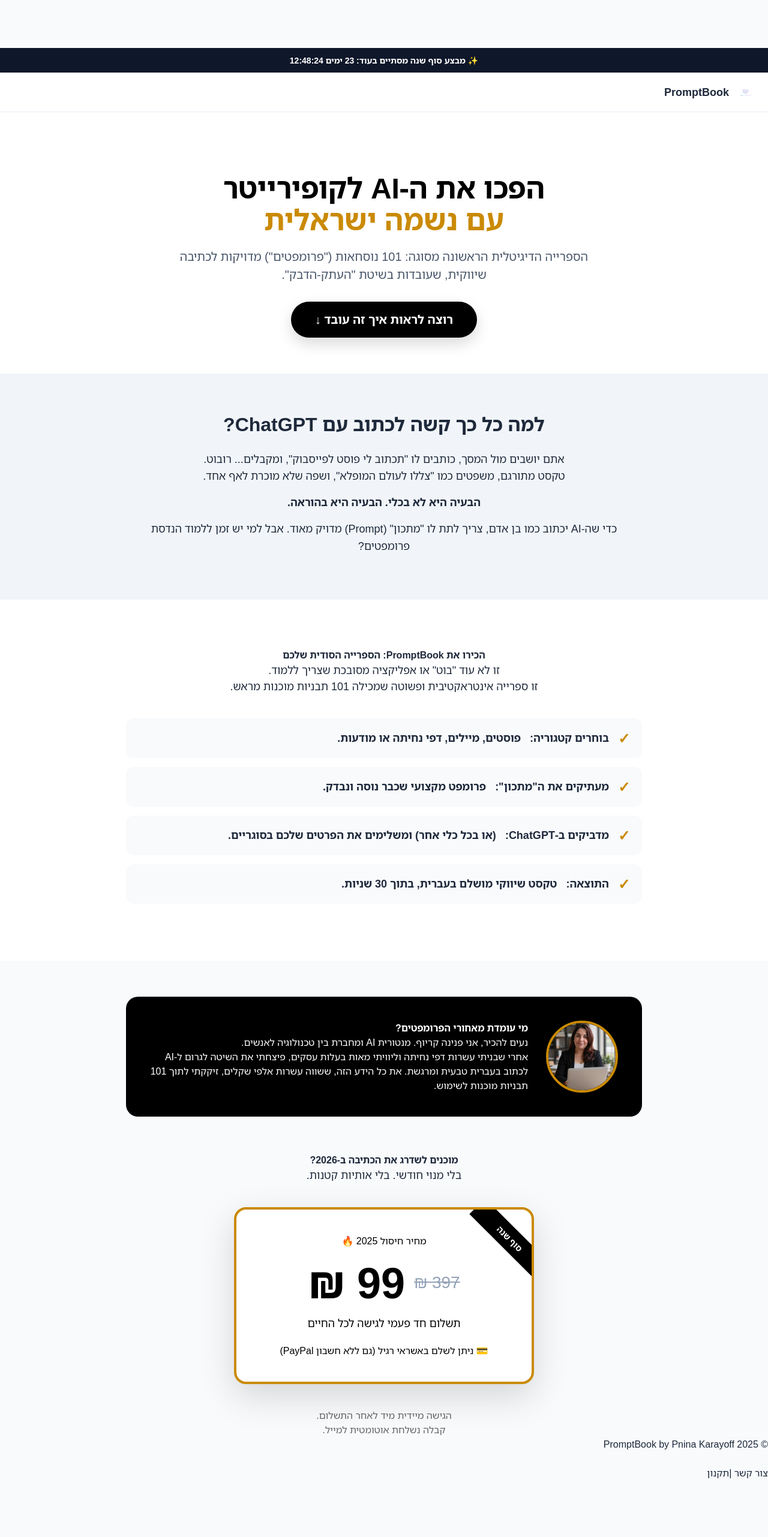
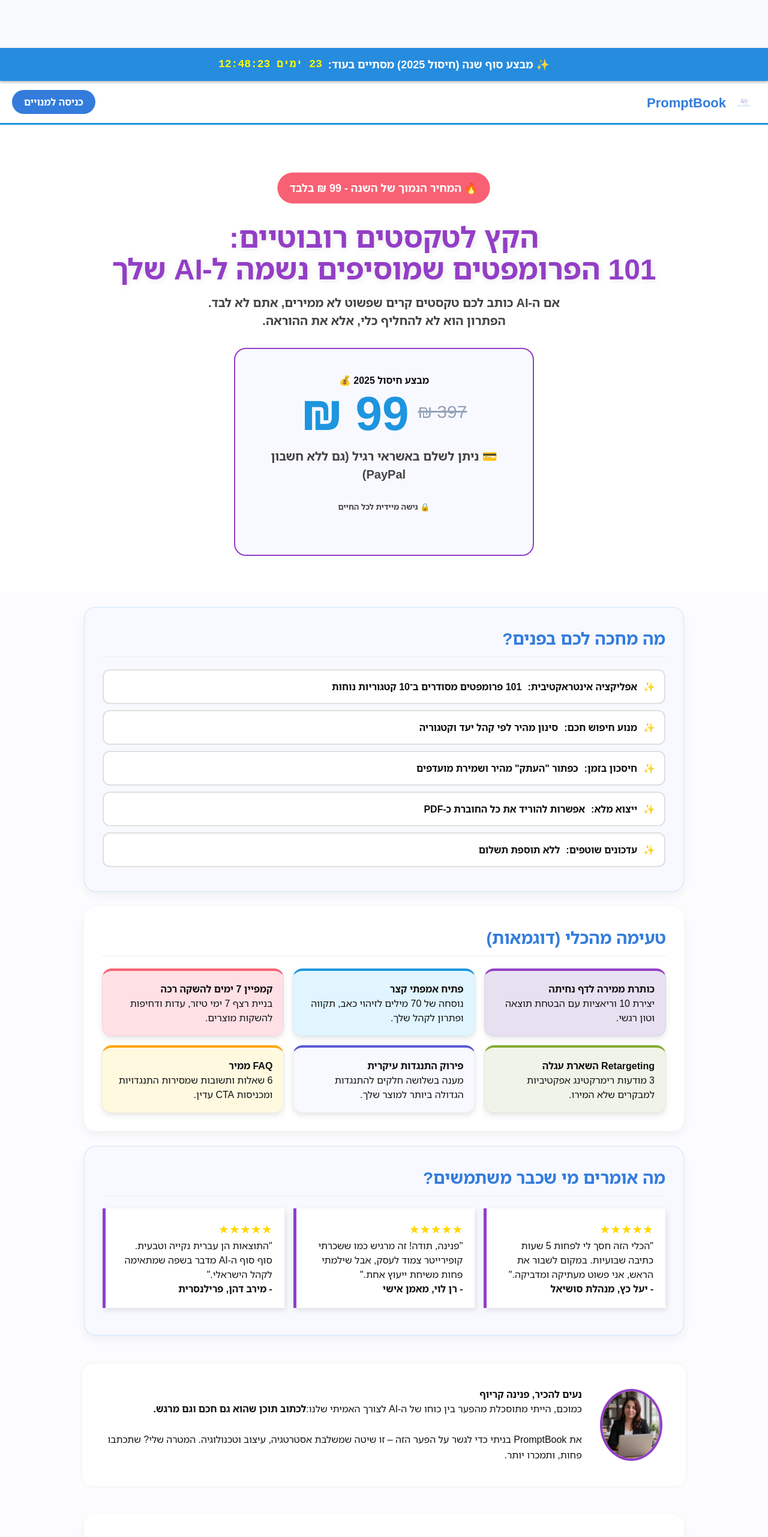
Before and after one commit to PINIKAR/promptbook-clean, a React (Vite) app: page /landing in a window 1280 px wide. Shown: the top 2563 px of the page at 60% size. Before the commit the page ends 2468 px from the top, so only its background shows below. Built offline with nearby package versions, Linux system fonts and the light colour scheme.

Commit message:
Update LandingPage.tsx

```diff
--- a/src/pages/LandingPage.tsx
+++ b/src/pages/LandingPage.tsx
@@ -12,14 +12,14 @@ interface Prompt {
 
 const LandingPage = () => {
   const [timeLeft, setTimeLeft] = useState("");
-  // const [samplePrompts, setSamplePrompts] = useState<Prompt[]>([]); // הסתרנו את הדוגמאות לפי הפידבק
+  // const [samplePrompts, setSamplePrompts] = useState<Prompt[]>([]); // הוסתר לפי בקשה
   const [isPromoActive, setIsPromoActive] = useState(true);
 
   const paypalRan = useRef(false);
   const navigate = useNavigate();
 
   useEffect(() => {
-    // עדכון תאריך לסוף השנה האזרחית
+    // תאריך יעד: סוף שנת 2025
     const deadline = new Date("2025-12-31T23:59:59").getTime();
 
     const tick = () => {
@@ -43,8 +43,7 @@ const LandingPage = () => {
     return () => clearInterval(interval);
   }, []);
 
-  // הסרנו את שליפת הדוגמאות כדי לשמור על סקרנות
-
+  // הטעינה של פייפאל
   useEffect(() => {
     if (paypalRan.current) return;
     paypalRan.current = true;
@@ -52,13 +51,20 @@ const LandingPage = () => {
     const loadPaypal = () => {
       // @ts-ignore
       if (window.paypal && window.paypal.HostedButtons) {
+        const containerTop = document.querySelector("#paypal-container-top");
         const containerBottom = document.querySelector("#paypal-container-bottom");
 
+        if (containerTop) containerTop.innerHTML = "";
         if (containerBottom) containerBottom.innerHTML = "";
 
         // @ts-ignore
         window.paypal.HostedButtons({
-          hostedButtonId: "TWSW6SFMDNR72",
+          hostedButtonId: "TWSW6SFMDNR72", // המזהה הקיים שלך
+        }).render("#paypal-container-top");
+
+        // @ts-ignore
+        window.paypal.HostedButtons({
+          hostedButtonId: "TWSW6SFMDNR72", // המזהה הקיים שלך
         }).render("#paypal-container-bottom");
       }
     };
@@ -78,144 +84,128 @@ const LandingPage = () => {
     }
   }, []);
 
-  const scrollToPrice = () => {
-    document.getElementById("price-section")?.scrollIntoView({ behavior: "smooth" });
-  };
-
   return (
     <>
       <style>{`
+        /* העתקה של העיצוב המקורי והיפה שלך */
         :root {
           --font: 'Noto Sans Hebrew', 'Assistant', 'Arial', sans-serif;
-          --c1: #0f172a;
-          --c2: #ca8a04;
-          --bg: #f8fafc;
+          --c1: #933ec7; /* סגול ראשי */
+          --c2: #1e95df; /* כחול טורקיז */
+          --c3: #337cdc; /* כחול כהה */
+          --c4: #5f5ad7;
+          --danger: #f86173; /* ורוד-אדום */
+          --text: #111;
+          --bg: #fcfcff;
           --card-bg: #ffffff;
-          --danger: #dc2626;
+          --alt-bg: #f8f9ff;
+        }
+
+        @keyframes colorChange {
+            0% { background-color: var(--c1); }
+            33% { background-color: var(--c2); }
+            66% { background-color: var(--c3); }
+            100% { background-color: var(--c1); }
+        }
+        @keyframes pulseDanger {
+            0% { transform: scale(1); box-shadow: 0 0 0 0 rgba(248, 97, 115, 0.7); }
+            70% { transform: scale(1.05); box-shadow: 0 0 0 10px rgba(248, 97, 115, 0); }
+            100% { transform: scale(1); box-shadow: 0 0 0 0 rgba(248, 97, 115, 0); }
         }
 
         .landing-page {
           font-family: var(--font);
+          margin: 0;
           background: var(--bg);
-          color: #1e293b;
+          color: var(--text);
           min-height: 100vh;
-          overflow-x: hidden;
         }
 
         .wrap {
-          max-width: 900px;
+          max-width: 1050px;
           margin: 0 auto;
           padding: 20px;
         }
 
         .landing-header {
           padding: 15px 20px;
-          background: white;
+          border-bottom: 3px solid var(--c2);
+          background: var(--card-bg);
           display: flex;
           justify-content: space-between;
           align-items: center;
-          border-bottom: 1px solid #e2e8f0;
-          position: sticky;
-          top: 0;
-          z-index: 40;
         }
 
         .bar {
+          position: sticky;
+          top: 0;
+          z-index: 50;
           background: var(--c1);
+          animation: colorChange 15s infinite alternate;
+          color: white;
+          display: flex;
+          gap: 10px;
+          align-items: center;
+          justify-content: center;
+          padding: 14px 12px;
+          font-size: 18px;
+          font-weight: 700;
+          box-shadow: 0 2px 5px rgba(0, 0, 0, 0.3);
+        }
+
+        .bar .time {
+          font-weight: 900;
+          color: yellow;
+          font-family: monospace;
+        }
+
+        .promo-bar-static {
+            background-color: var(--danger);
             color: white;
             text-align: center;
-          padding: 10px;
-          font-weight: bold;
-          font-size: 14px;
+            font-size: 18px;
+            font-weight: 800;
+            padding: 12px 20px;
+            border-radius: 30px;
+            margin: 20px auto 30px;
+            width: fit-content;
+            box-shadow: 0 4px 10px rgba(0, 0, 0, 0.4);
+            animation: pulseDanger 2s infinite;
         }
 
         .hero {
             text-align: center;
-          padding: 80px 20px 40px;
-          background: white;
+            background: var(--card-bg);
+            padding: 40px 20px;
         }
 
         .hero h1 {
+            margin: 0 auto 15px;
             font-size: 48px;
             line-height: 1.1;
-          color: black;
+            color: var(--c1);
             font-weight: 900;
-          margin-bottom: 20px;
-        }
-
-        .hero h1 span {
-          color: var(--c2);
-          display: block;
+            text-shadow: 2px 2px 10px rgba(0, 0, 0, 0.1);
         }
 
         .hero p {
+            margin: 0 auto 30px;
+            max-width: 700px;
+            color: #444;
             font-size: 20px;
-            color: #475569;
-            max-width: 700px;
-            margin: 0 auto 30px;
-            line-height: 1.5;
-        }
-
-        .cta-btn {
-            background: black;
-            color: white;
-            font-size: 20px;
-            font-weight: bold;
-            padding: 15px 40px;
-            border-radius: 50px;
-            border: none;
-            cursor: pointer;
-            transition: transform 0.2s;
-            box-shadow: 0 10px 25px rgba(0,0,0,0.15);
-        }
-        .cta-btn:hover {
-            transform: scale(1.05);
-            background: #333;
-        }
-
-        /* סקשן הכאב - הוספה חדשה */
-        .pain-section {
-            background: #f1f5f9;
-            padding: 60px 20px;
-            text-align: center;
-        }
-        .pain-box {
-            max-width: 800px;
-            margin: 0 auto;
-        }
-        .pain-box h2 { font-size: 32px; margin-bottom: 20px; }
-        .pain-box p { font-size: 18px; line-height: 1.6; margin-bottom: 15px; }
-
-        .solution-section {
-            padding: 60px 20px;
-            text-align: center;
-            background: white;
+            font-weight: 600;
         }
 
         .price-box {
-          background: #fff;
-          color: black;
-          max-width: 500px;
-          margin: 40px auto;
+          background: var(--alt-bg);
           border-radius: 20px;
           padding: 40px;
-          box-shadow: 0 20px 60px rgba(0,0,0,0.15);
-          border: 4px solid var(--c2);
-          position: relative;
-          overflow: hidden;
-        }
-
-        .price-box::before {
-          content: "סוף שנה";
-          position: absolute;
-          top: 30px;
-          right: -40px;
-          background: black;
-          color: white;
-          font-weight: bold;
-          padding: 8px 50px;
-          transform: rotate(45deg);
-          font-size: 14px;
+          text-align: center;
+          border: 2px solid var(--c1);
+          margin-top: 30px;
+          max-width: 500px;
+          margin-left: auto;
+          margin-right: auto;
         }
 
         .price-display {
@@ -223,145 +213,223 @@ const LandingPage = () => {
           align-items: center;
           justify-content: center;
           gap: 15px;
-          margin: 20px 0;
+          margin-bottom: 20px;
         }
 
         .old-price {
           text-decoration: line-through;
           color: #94a3b8;
-          font-size: 28px;
+          font-size: 30px;
         }
 
         .new-price {
-          font-size: 72px;
+          font-size: 80px;
           font-weight: 900;
-          color: black;
+          color: var(--c2);
           line-height: 1;
+        }
+
+        .sec {
+          border-radius: 20px;
+          padding: 30px;
+          margin: 25px auto;
+          box-shadow: 0 6px 15px rgba(0,0,0,0.05);
+          max-width: 1000px;
+          background: var(--card-bg);
+        }
+
+        .sec.alt {
+          background: var(--alt-bg);
+          border: 1px solid rgba(30,149,223,0.2);
+        }
+
+        .sec h2 {
+            margin: 0 0 20px;
+            font-size: 28px;
+            color: var(--c3);
+            border-bottom: 1px solid #eee;
+            padding-bottom: 10px;
+            font-weight: 700;
+        }
+
+        .teaser {
+          display: grid;
+          grid-template-columns: repeat(auto-fill, minmax(280px, 1fr));
+          gap: 15px;
+        }
+
+        .card {
+            border-radius: 16px;
+            padding: 18px;
+            box-shadow: 0 4px 10px rgba(0,0,0,0.1);
+            color: var(--text);
+            transition: transform 0.3s;
+            border: 1px solid rgba(0,0,0,0.05);
+        }
+
+        /* צבעים לכרטיסיות כמו במקור */
+        .card:nth-child(6n+1) { background-color: #E6E0F1; border-top: 4px solid var(--c1); }
+        .card:nth-child(6n+2) { background-color: #E0F5FF; border-top: 4px solid var(--c2); }
+        .card:nth-child(6n+3) { background-color: #FFE0E5; border-top: 4px solid var(--danger); }
+        .card:nth-child(6n+4) { background-color: #F0F4E8; border-top: 4px solid #88aa33; }
+        .card:nth-child(6n+5) { background-color: #F8F9FF; border-top: 4px solid var(--c4); }
+        .card:nth-child(6n+6) { background-color: #FFF9E0; border-top: 4px solid orange; }
+
+        .testimonial {
+            background: white;
+            border-left: 5px solid var(--c1);
+            padding: 20px;
+            box-shadow: 2px 4px 10px rgba(0,0,0,0.1);
+            margin-bottom: 15px;
         }
 
         .bullets li {
           list-style: none;
-          background: #f8fafc;
-          padding: 15px 20px;
+          background: #fff;
+          padding: 15px;
           border-radius: 12px;
-          margin-bottom: 15px;
-          font-weight: 600;
+          border: 2px solid #e0e0e0;
+          font-weight: 700;
+          margin-bottom: 10px;
           display: flex;
           align-items: center;
-          gap: 15px;
-          text-align: right;
-          font-size: 18px;
+          gap: 10px;
         }
-
-        .bullets li:before {
-          content: "✓";
-          color: var(--c2);
-          font-weight: 900;
-          font-size: 24px;
-        }
+        .bullets li:before { content: "✨"; }
 
         .about {
           display: flex;
           gap: 30px;
           align-items: center;
-          background: black;
-          color: white;
+          background: var(--card-bg);
           padding: 40px;
           border-radius: 20px;
-          margin: 40px 0;
+          border: 1px solid #eee;
         }
-
         .about img {
           width: 120px;
           height: 120px;
           border-radius: 50%;
-          border: 4px solid var(--c2);
+          border: 4px solid var(--c1);
           object-fit: cover;
-          flex-shrink: 0;
+        }
+
+        .login-btn {
+            background-color: var(--c3);
+            color: white;
+            padding: 8px 20px;
+            border-radius: 20px;
+            text-decoration: none;
+            font-weight: bold;
+            cursor: pointer;
+            border: none;
+        }
+
+        .credit-card-note {
+            font-size: 14px;
+            color: #666;
+            margin-top: 10px;
+            font-weight: 600;
         }
 
         @media (max-width: 768px) {
           .hero h1 { font-size: 36px; }
           .about { flex-direction: column; text-align: center; }
-          .cta-btn { width: 100%; }
         }
       `}</style>
 
       <div className="landing-page" dir="rtl">
         {isPromoActive && (
           <div className="bar">
-            <span>✨ מבצע סוף שנה מסתיים בעוד: </span>
+            <span>✨ מבצע סוף שנה (חיסול 2025) מסתיים בעוד: </span>
             <span className="time">{timeLeft}</span>
           </div>
         )}
 
         <header className="landing-header">
-          <div style={{display:'flex', alignItems:'center', gap:'10px'}}>
-            <img src="/logo.png" alt="PromptBook" style={{height:'35px'}} />
-            <div style={{fontWeight:'800', fontSize:'18px'}}>PromptBook</div>
-          </div>
+          <a href="/" className="logo" style={{display:'flex', alignItems:'center', textDecoration:'none', gap:'10px'}}>
+            <img src="/logo.png" alt="PromptBook" className="logo-img" style={{height: '40px'}} />
+            <div className="title" style={{color: 'var(--c3)', fontWeight:'800', fontSize:'22px'}}>PromptBook</div>
+          </a>
+          <button onClick={() => navigate('/auth')} className="login-btn">
+            כניסה למנויים
+          </button>
         </header>
 
-        {/* Hero Section: בלי מחיר, רק ההבטחה */}
         <section className="hero">
           <div className="wrap">
+            <div className="promo-bar-static">
+                🔥 המחיר הנמוך של השנה - 99 ₪ בלבד
+            </div>
+
             <h1>
-              הפכו את ה-AI לקופירייטר
-              <span>עם נשמה ישראלית</span>
+              הקץ לטקסטים רובוטיים: <br/>
+              101 הפרומפטים שמוסיפים נשמה ל-AI שלך
             </h1>
             <p>
-              הספרייה הדיגיטלית הראשונה מסוגה:
-              101 נוסחאות ("פרומפטים") מדויקות לכתיבה שיווקית, שעובדות בשיטת "העתק-הדבק".
+              אם ה-AI כותב לכם טקסטים קרים שפשוט לא ממירים, אתם לא לבד.
+              <br/>
+              הפתרון הוא לא להחליף כלי, אלא את ההוראה.
             </p>
-            <button onClick={scrollToPrice} className="cta-btn">
-              רוצה לראות איך זה עובד ↓
-            </button>
+
+            <div className="price-box">
+              <h2>מבצע חיסול 2025 💰</h2>
+              <div className="price-display">
+                <span className="old-price">397 ₪</span>
+                <span className="new-price">99 ₪</span>
+              </div>
+
+              <div id="paypal-container-top"></div>
+
+              <p className="credit-card-note">
+                💳 ניתן לשלם באשראי רגיל (גם ללא חשבון PayPal)
+              </p>
+              <p style={{marginTop: '10px', fontSize: '13px'}}>🔒 גישה מיידית לכל החיים</p>
+            </div>
           </div>
         </section>
 
-        {/* Pain Section: הבעיה והכאב */}
-        <section className="pain-section">
-          <div className="pain-box">
-            <h2>למה כל כך קשה לכתוב עם ChatGPT?</h2>
-            <p>
-              אתם יושבים מול המסך, כותבים לו "תכתוב לי פוסט לפייסבוק", ומקבלים... רובוט.
-              <br/>
-              טקסט מתורגם, משפטים כמו "צללו לעולם המופלא", ושפה שלא מוכרת לאף אחד.
-            </p>
-            <p>
-              <strong>הבעיה היא לא בכלי. הבעיה היא בהוראה.</strong>
-            </p>
-            <p>
-              כדי שה-AI יכתוב כמו בן אדם, צריך לתת לו "מתכון" (Prompt) מדויק מאוד.
-              אבל למי יש זמן ללמוד הנדסת פרומפטים?
-            </p>
+        <section className="sec alt">
+          <h2>מה מחכה לכם בפנים?</h2>
+          <ul className="bullets">
+            <li><strong>אפליקציה אינטראקטיבית:</strong> 101 פרומפטים מסודרים ב־10 קטגוריות נוחות</li>
+            <li><strong>מנוע חיפוש חכם:</strong> סינון מהיר לפי קהל יעד וקטגוריה</li>
+            <li><strong>חיסכון בזמן:</strong> כפתור "העתק" מהיר ושמירת מועדפים</li>
+            <li><strong>ייצוא מלא:</strong> אפשרות להוריד את כל החוברת כ-PDF</li>
+            <li><strong>עדכונים שוטפים:</strong> ללא תוספת תשלום</li>
+          </ul>
+        </section>
+
+        <section className="sec">
+          <h2>טעימה מהכלי (דוגמאות)</h2>
+          <div className="teaser">
+                <div className="card"><b>כותרת ממירה לדף נחיתה</b><br/>יצירת 10 וריאציות עם הבטחת תוצאה וטון רגשי.</div>
+                <div className="card"><b>פתיח אמפתי קצר</b><br/>נוסחה של 70 מילים לזיהוי כאב, תקווה ופתרון לקהל שלך.</div>
+                <div className="card"><b>קמפיין 7 ימים להשקה רכה</b><br/>בניית רצף 7 ימי טיזר, עדות ודחיפות להשקות מוצרים.</div>
+                <div className="card"><b>Retargeting השארת עגלה</b><br/>3 מודעות רימרקטינג אפקטיביות למבקרים שלא המירו.</div>
+                <div className="card"><b>פירוק התנגדות עיקרית</b><br/>מענה בשלושה חלקים להתנגדות הגדולה ביותר למוצר שלך.</div>
+                <div className="card"><b>FAQ ממיר</b><br/>6 שאלות ותשובות שמסירות התנגדויות ומכניסות CTA עדין.</div>
           </div>
         </section>
 
-        {/* Solution Section: הפתרון וההבהרה */}
-        <section className="solution-section">
-          <div className="wrap">
-            <h2>הכירו את PromptBook: הספרייה הסודית שלכם</h2>
-            <p style={{fontSize:'18px', maxWidth:'700px', margin:'0 auto 40px'}}>
-              זו לא עוד "בוט" או אפליקציה מסובכת שצריך ללמוד.
-              <br/>
-              זו ספרייה אינטראקטיבית ופשוטה שמכילה 101 תבניות מוכנות מראש.
-            </p>
-
-            <ul className="bullets">
-              <li>
-                  <strong>בוחרים קטגוריה:</strong> פוסטים, מיילים, דפי נחיתה או מודעות.
-              </li>
-              <li>
-                  <strong>מעתיקים את ה"מתכון":</strong> פרומפט מקצועי שכבר נוסה ונבדק.
-              </li>
-              <li>
-                  <strong>מדביקים ב-ChatGPT:</strong> (או בכל כלי אחר) ומשלימים את הפרטים שלכם בסוגריים.
-              </li>
-              <li>
-                  <strong>התוצאה:</strong> טקסט שיווקי מושלם בעברית, בתוך 30 שניות.
-              </li>
-            </ul>
+        <section className="sec alt">
+          <h2>מה אומרים מי שכבר משתמשים?</h2>
+          <div className="teaser">
+            <div className="testimonial">
+              <div style={{color:'gold', fontSize:'20px'}}>★★★★★</div>
+              "הכלי הזה חסך לי לפחות 5 שעות כתיבה שבועיות. במקום לשבור את הראש, אני פשוט מעתיקה ומדביקה."
+              <br /><strong>- יעל כץ, מנהלת סושיאל</strong>
+            </div>
+            <div className="testimonial">
+              <div style={{color:'gold', fontSize:'20px'}}>★★★★★</div>
+              "פנינה, תודה! זה מרגיש כמו ששכרתי קופירייטר צמוד לעסק, אבל שילמתי פחות משיחת ייעוץ אחת."
+              <br /><strong>- רן לוי, מאמן אישי</strong>
+            </div>
+            <div className="testimonial">
+              <div style={{color:'gold', fontSize:'20px'}}>★★★★★</div>
+              "התוצאות הן עברית נקייה וטבעית. סוף סוף ה-AI מדבר בשפה שמתאימה לקהל הישראלי."
+              <br /><strong>- מירב דהן, פרילנסרית</strong>
+            </div>
           </div>
         </section>
 
@@ -373,46 +441,45 @@ const LandingPage = () => {
                 onError={(e) => e.currentTarget.style.display = 'none'}
             />
             <div>
-              <h2>מי עומדת מאחורי הפרומפטים?</h2>
-              <p>נעים להכיר, אני פנינה קריוף. מנטורית AI ומחברת בין טכנולוגיה לאנשים.</p>
-              <p>
-                אחרי שבניתי עשרות דפי נחיתה וליוויתי מאות בעלות עסקים, פיצחתי את השיטה לגרום ל-AI לכתוב בעברית טבעית ומרגשת.
-                את כל הידע הזה, ששווה עשרות אלפי שקלים, זיקקתי לתוך 101 תבניות מוכנות לשימוש.
+              <h2>נעים להכיר, פנינה קריוף</h2>
+              <p style={{lineHeight: '1.6', fontSize: '16px'}}>
+                כמוכם, הייתי מתוסכלת מהפער בין כוחו של ה-AI לצורך האמיתי שלנו:
+                <strong>לכתוב תוכן שהוא גם חכם וגם מרגש.</strong>
+                <br/><br/>
+                את PromptBook בניתי כדי לגשר על הפער הזה – זו שיטה שמשלבת אסטרטגיה, עיצוב וטכנולוגיה. המטרה שלי? שתכתבו פחות, ותמכרו יותר.
               </p>
             </div>
           </section>
         </div>
 
-        {/* Price Section: המכירה בסוף */}
-        <section id="price-section" className="sec alt" style={{textAlign: 'center', background:'#f8fafc'}}>
-          <h2>מוכנים לשדרג את הכתיבה ב-2026?</h2>
-          <p style={{fontSize:'18px'}}>בלי מנוי חודשי. בלי אותיות קטנות.</p>
+        <section className="sec faq">
+          <h2>שאלות נפוצות</h2>
+          <details style={{padding:'10px', borderBottom:'1px solid #eee'}}><summary>איך מקבלים גישה?</summary><div style={{marginTop:'5px', color:'#555'}}>מיד אחרי התשלום, תועברו למערכת ותוכלו להתחבר. הגישה היא מיידית.</div></details>
+          <details style={{padding:'10px', borderBottom:'1px solid #eee'}}><summary>אפשר לקבל קבלה?</summary><div style={{marginTop:'5px', color:'#555'}}>כן, קבלה מס נשלחת אוטומטית למייל אחרי התשלום.</div></details>
+          <details style={{padding:'10px', borderBottom:'1px solid #eee'}}><summary>זה עובד גם בנייד?</summary><div style={{marginTop:'5px', color:'#555'}}>כן! האפליקציה מותאמת לכל המכשירים - מחשב, טאבלט וסמארטפון.</div></details>
+        </section>
 
-          <div className="price-box">
-            <div className="save-label">מחיר חיסול 2025 🔥</div>
+        <section className="sec price-box" style={{marginTop:'40px'}}>
+          <h2 style={{color:'var(--c1)', marginBottom:'10px'}}>אז למה לחכות ל-2026?</h2>
+          <p style={{fontSize:'18px'}}>המחיר עולה ל-397 ₪ ב-1 בינואר.</p>
+
           <div className="price-display">
              <span className="old-price">397 ₪</span>
              <span className="new-price">99 ₪</span>
           </div>
-            <p style={{fontSize:'18px', marginBottom:'20px'}}>תשלום חד פעמי לגישה לכל החיים</p>
 
+          <div style={{maxWidth: '300px', margin: '0 auto'}}>
             <div id="paypal-container-bottom"></div>
-
-            <p className="credit-card-note">💳 ניתן לשלם באשראי רגיל (גם ללא חשבון PayPal)</p>
+            <p className="credit-card-note">💳 ניתן לשלם באשראי רגיל</p>
           </div>
-
-          <p style={{marginTop:'30px', color:'#666'}}>
-            הגישה מיידית מיד לאחר התשלום.
-            <br/>
-            קבלה נשלחת אוטומטית למייל.
-          </p>
         </section>
 
         <footer>
           © 2025 PromptBook by Pnina Karayoff
           <br /><br />
           <a href="mailto:pninakar@gmail.com">צור קשר</a> |
-          <a href="/terms">תקנון</a>
+          <a href="/terms">תקנון</a> |
+          <a href="/privacy">מדיניות פרטיות</a>
         </footer>
       </div>
     </>
```
Lines whose indentation alone changed are shown as unchanged.
